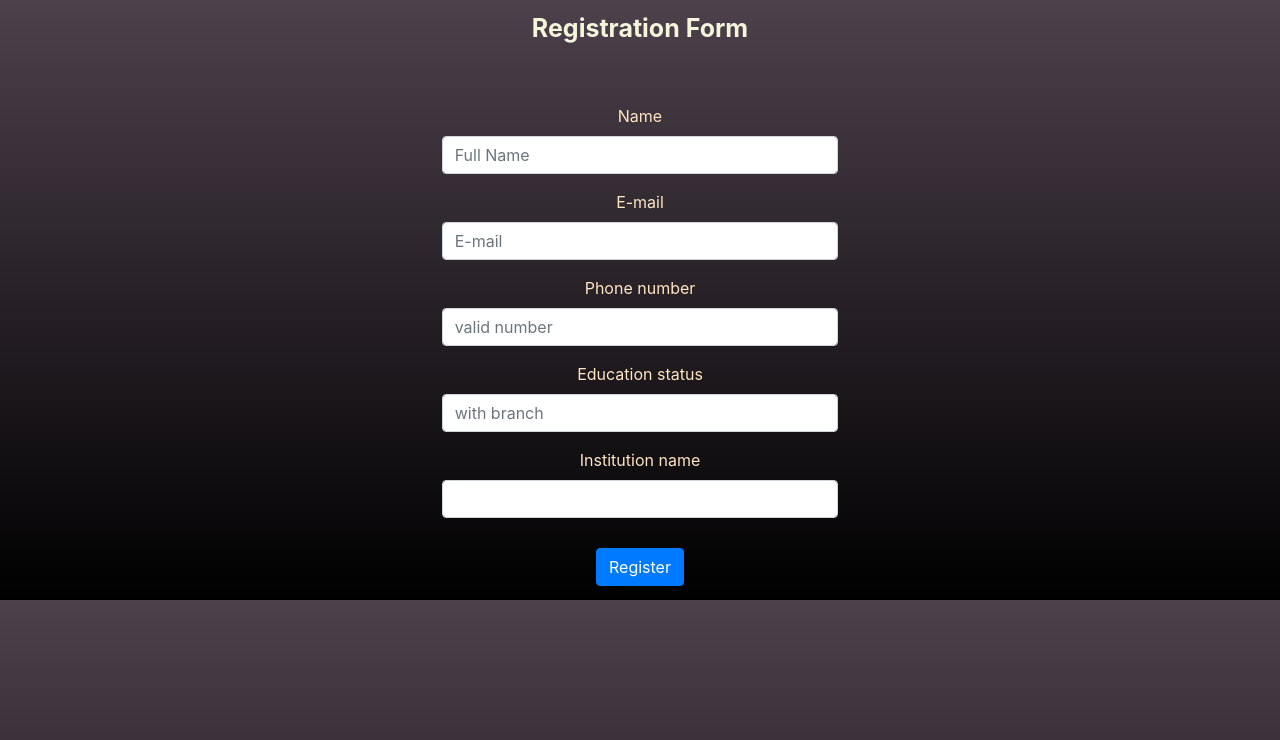
After one commit to jelanmathewjames/EventRegistration, a Django app: page /register in a window 1280 px wide. The commit adds this page. Shown: the top 740 px of the page. Run offline with Django 4.2, Linux system fonts and the light colour scheme; some libraries are stand-ins or nearby versions.

Commit message:
completed registration form

```diff
--- a/home/urls.py
+++ b/home/urls.py
@@ -2,5 +2,6 @@ from django.urls import path
 from . import views
 
 urlpatterns = [
-    path('',views.home,name="home")
+    path('',views.home,name="home"),
+    path('register',views.register,name="register")
 ]
--- a/home/views.py
+++ b/home/views.py
@@ -1,5 +1,37 @@
 from django.shortcuts import render, redirect
+from django.http import JsonResponse
+from home.models import RegistrationForm
 
 # Create your views here.
 def home(request):
     return render(request,'home.html')
+
+def register(request):
+    if request.method == 'POST':
+        name = request.POST['name']
+        email = request.POST['email']
+        phone_number = request.POST['phone_number']
+        education_status = request.POST['education_status']
+        institution = request.POST['institution']
+        check_email = RegistrationForm.objects.filter(email=email).exists()
+        check_phone_number = RegistrationForm.objects.filter(phone_number=phone_number).exists()
+        if check_email:
+            return JsonResponse(
+                {'success':'email_exist'},
+                safe = False
+            )
+        elif check_phone_number:
+            return JsonResponse(
+                {'success':'phone_number_exist'},
+                safe = False
+            )
+        else:
+            register = RegistrationForm.objects.create(name=name,email=email,phone_number=phone_number,
+                                                        current_education=education_status,institution=institution)
+            register.save()
+            return JsonResponse(
+                {'success':'true'},
+                safe = False
+            )
+    elif request.method == 'GET':
+        return render(request,'registration.html')
--- a/templates/home.html
+++ b/templates/home.html
@@ -26,6 +26,8 @@
 <script src="https://cdn.jsdelivr.net/npm/popper.js@1.12.9/dist/umd/popper.min.js" integrity="sha384-ApNbgh9B+Y1QKtv3Rn7W3mgPxhU9K/ScQsAP7hUibX39j7fakFPskvXusvfa0b4Q" crossorigin="anonymous"></script>
 <script src="https://cdn.jsdelivr.net/npm/bootstrap@4.0.0/dist/js/bootstrap.min.js" integrity="sha384-JZR6Spejh4U02d8jOt6vLEHfe/JQGiRRSQQxSfFWpi1MquVdAyjUar5+76PVCmYl" crossorigin="anonymous"></script>
 <script>
-
+    $('#register').click(()=>{
+        window.location.replace('/register')
+    })
 </script>
 </html>
--- /dev/null
+++ b/templates/registration.html
@@ -0,0 +1,96 @@
+{% load static %}
+<!DOCTYPE html>
+<html lang="en">
+<head>
+    <meta charset="UTF-8">
+    <meta http-equiv="X-UA-Compatible" content="IE=edge">
+    <meta name="viewport" content="width=device-width, initial-scale=1.0">
+    <link rel="stylesheet" href="https://cdn.jsdelivr.net/npm/bootstrap@4.0.0/dist/css/bootstrap.min.css" integrity="sha384-Gn5384xqQ1aoWXA+058RXPxPg6fy4IWvTNh0E263XmFcJlSAwiGgFAW/dAiS6JXm" crossorigin="anonymous">
+    <title>Document</title>
+</head>
+<body style="background: linear-gradient(rgb(77, 65, 76),rgb(0, 0, 0)); height: 600px;">
+    <div class="justify-content-center text-center mx-auto">
+        <form>
+            {% csrf_token %}
+            <div class="col-lg-8 col-8 mx-auto" style="font-size:25px; font-weight:bolder; padding-top:10px; color:beige;">
+                <p>Registration Form</p>
+            </div>
+            <div style="margin-top: 5px; color: bisque;">
+                <div class="form-group col-lg-6 col-8 mx-auto">
+                    <label id="warning"></label>
+                </div>
+                <div class="form-group col-lg-4 col-8 mx-auto">
+                    <label for="name">Name</label>
+                    <input type="text" class="form-control" id="name" placeholder="Full Name">
+                </div>
+                <div class="form-group col-lg-4 col-8 mx-auto">
+                    <label for="name">E-mail</label>
+                    <input type="email" class="form-control" id="email" placeholder="E-mail">
+                </div>
+                <div class="form-group col-lg-4 col-8 mx-auto">
+                    <label for="phone_number">Phone number</label>
+                    <input type="number" class="form-control" id="phone_number" placeholder="valid number">
+                </div>
+                <div class="form-group col-lg-4 col-8 mx-auto">
+                    <label for="education_status">Education status</label>
+                    <input type="text" class="form-control" id="education_status" placeholder="with branch">
+                </div>
+                <div class="form-group col-lg-4 col-8 mx-auto">
+                    <label for="institution">Institution name</label>
+                    <input type="text" class="form-control" id="institution">
+                </div>
+                <div class="mx-auto col-lg-2 col-6"style="margin-top:30px">
+                <button type="button" class="btn btn-primary" id="register_btn">Register</button>
+                </div>
+            </div>
+          </form>
+    </div>
+</body>
+<script src="https://code.jquery.com/jquery-3.6.3.js" integrity="sha256-nQLuAZGRRcILA+6dMBOvcRh5Pe310sBpanc6+QBmyVM=" crossorigin="anonymous"></script>
+<script src="https://cdn.jsdelivr.net/npm/popper.js@1.12.9/dist/umd/popper.min.js" integrity="sha384-ApNbgh9B+Y1QKtv3Rn7W3mgPxhU9K/ScQsAP7hUibX39j7fakFPskvXusvfa0b4Q" crossorigin="anonymous"></script>
+<script src="https://cdn.jsdelivr.net/npm/bootstrap@4.0.0/dist/js/bootstrap.min.js" integrity="sha384-JZR6Spejh4U02d8jOt6vLEHfe/JQGiRRSQQxSfFWpi1MquVdAyjUar5+76PVCmYl" crossorigin="anonymous"></script>
+<script>
+    $('#register_btn').click(()=>{
+        var name = $('#name').val()
+        var email = $('#email').val()
+        var phone_number = $('#phone_number').val()
+        var education_status = $('#education_status').val()
+        var institution = $('#institution').val()
+        if(name == ''){
+            $('#warning').text("Name field cannot be empty")
+        }else if(email == ''){
+            $('#warning').text("Email field cannot be empty")
+        }else if(phone_number == ''){
+            $('#warning').text("phone number field cannot be empty")
+        }else if(education_status == ''){
+            $('#warning').text("education status field cannot be empty")
+        }else if(institution == ''){
+            $('#warning').text("institution field cannot be empty")
+        }else{
+            $.ajax({
+                url:'/register',
+                method:'POST',
+                data:{
+                    'csrfmiddlewaretoken':'{{csrf_token}}',
+                    'name':name,
+                    'email':email,
+                    'phone_number':phone_number,
+                    'education_status':education_status,
+                    'institution':institution
+                },
+                dataType:'json',
+                success:(data)=>{
+                    if(data.success == 'true'){
+                        alert("You have successfully registered for Online coding event")
+                        window.location.replace('/')
+                    }else if(data.success == 'email_exist'){
+                        $('#warning').text("Email already taken")
+                    }else if(data.success == 'phone_number_exist'){
+                        $('#warning').text("phone number already taken")
+                    }
+                }
+            })
+        }
+    })
+</script>
+</html>
```
Also changed, not shown: db.sqlite3, home/forms.py (deleted).
